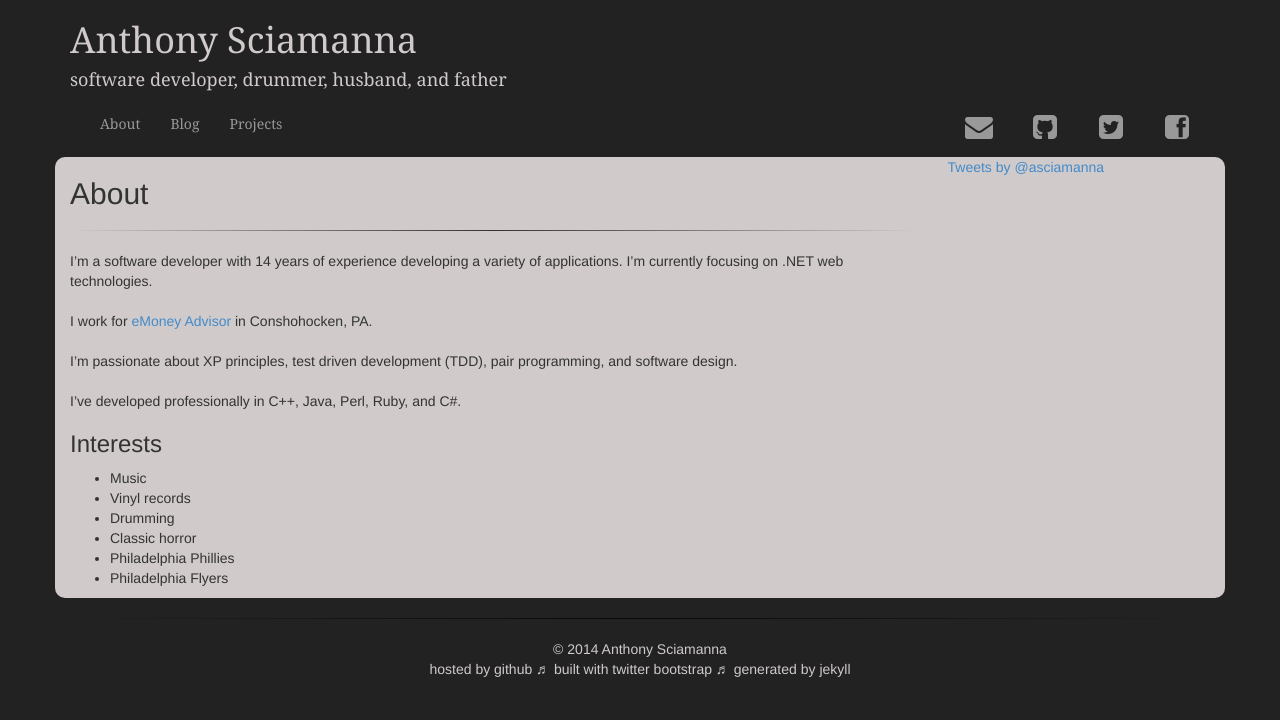
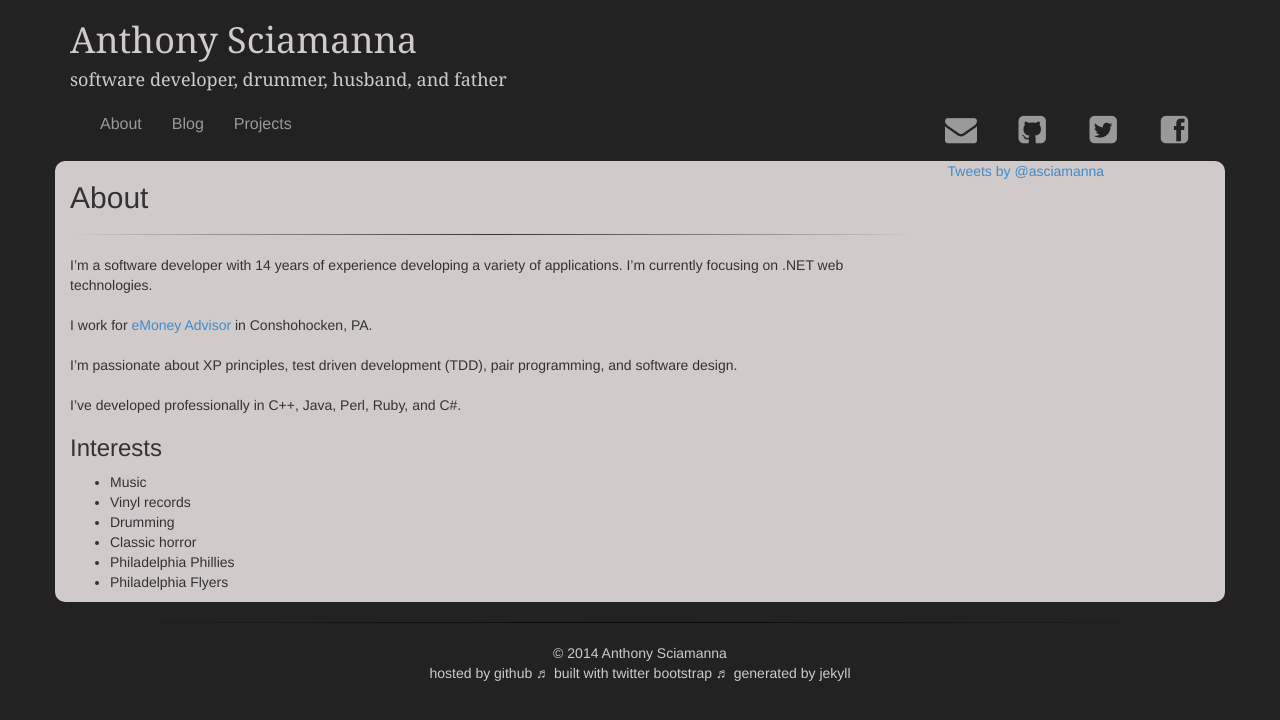
Before and after one commit to asciamanna/asciamanna.github.io, a Jekyll site: the page built from index.md, in a window 1280 px wide. Shown: the top 720 px of the page. Built offline with Jekyll 4.4.1, drawn with Linux system fonts in a browser that asks for light colours; nearby versions of some CDN libraries; comment, search, counter and statistics services are not loaded.

Commit message:
tweaking css for menu items

```diff
--- a/_layouts/default.html
+++ b/_layouts/default.html
@@ -19,7 +19,7 @@
 </head>
 <body>
     <nav class="navbar navbar-inverse site-navbar" role="navigation">
-        <div class="container masthead">
+        <div class="container">
             <header class="masthead">
                 <h1>Anthony Sciamanna</h1>
                 <h4>software developer, drummer, husband, and father</h4>
--- a/css/site.css
+++ b/css/site.css
@@ -1,11 +1,5 @@
-/*@media (min-width: 1200px) {
-    .container-fluid {
-        max-width: 970px;
-    }
-}*/
-
 body {
-    background-color: #222
+    background-color: #222;
 }
 
 hr {
@@ -18,21 +12,13 @@ hr {
 }
 
 .body-content {
-    background-color: #222
+    background-color: #222;
 }
 
 .links {
-    background-color: #222
+    background-color: #222;
+    font-size: 16px;
 }
-
-/*@media (min-width: 768px) {
-    .navbar-nav {
-        float: none;
-        margin: 0 auto;
-        display: table;
-        table-layout: fixed;
-    }
-}*/
 
 .site-navbar {
     border: none;
@@ -42,7 +28,7 @@ hr {
 .masthead {
 	background-color: #222;
     color: #d0caca;
-    font-family: Cambria, 'Palatino Linotype', 'Book Antiqua', 'URW Palladio L', serif
+    font-family: Cambria, 'Palatino Linotype', 'Book Antiqua', 'URW Palladio L', serif;
 }
 
 .masthead-margin {
```
